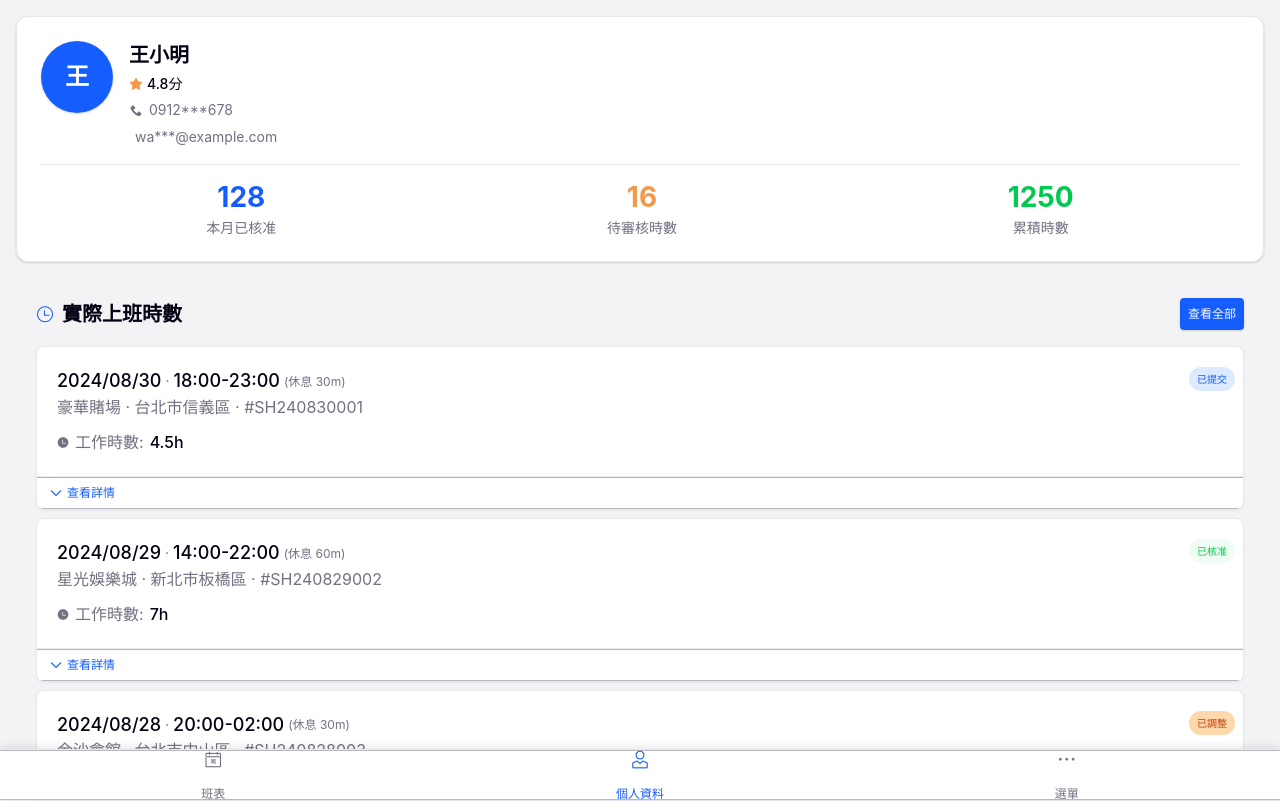
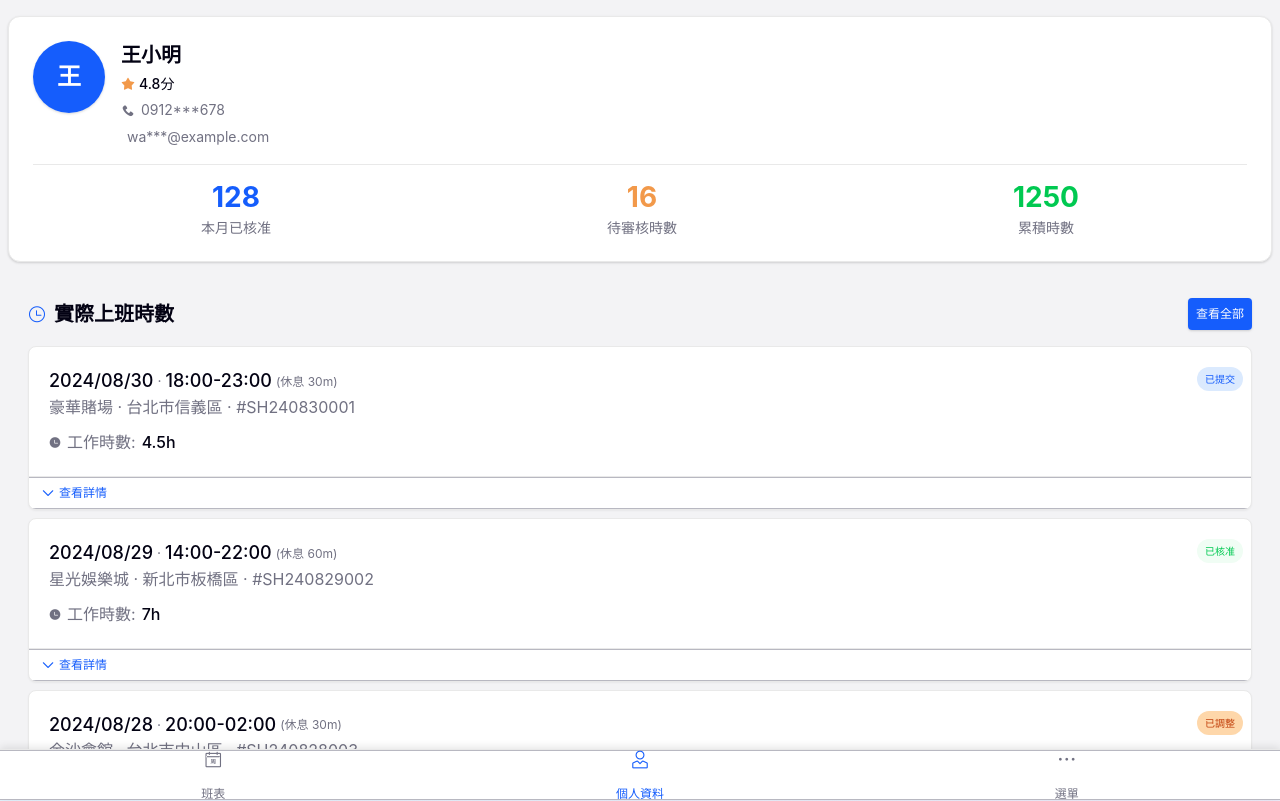
Before and after one commit to pokerone0303-cloud/MatchMaking, a Vue app: page /#/u/profile in a window 1280 px wide. Built offline with nearby package versions, Linux system fonts and the light colour scheme; the HTML template or start-up script is replaced by a standard one.

Commit message:
[修正] 用戶端頁面 => 左右padding 為 8

```diff
--- a/src/views/User/UserApplicationsView.vue
+++ b/src/views/User/UserApplicationsView.vue
@@ -227,7 +227,7 @@ const handleEdit = (timesheet: TimesheetRecord) => {
 	background: $color-bg-gray;
 
 	&__content {
-		padding: $spacing-16;
+		padding: $spacing-16 $spacing-8;
 	}
 
 	&__empty {
--- a/src/views/User/UserProfileView.vue
+++ b/src/views/User/UserProfileView.vue
@@ -155,7 +155,7 @@ const handleWithdrawApplication = (record: ApplicationRecord) => {
 @use '@/styles/variables.scss' as *;
 
 .user-profile {
-	padding: $spacing-16;
+	padding: $spacing-16 $spacing-8;
 	background: $color-bg-gray;
 	min-height: 100vh;
 
--- a/src/views/User/UserTimesheetsView.vue
+++ b/src/views/User/UserTimesheetsView.vue
@@ -226,7 +226,7 @@ const handleEdit = (timesheet: TimesheetRecord) => {
 	background: $color-bg-gray;
 
 	&__content {
-		padding: $spacing-16;
+		padding: $spacing-16 $spacing-8;
 	}
 
 	&__empty {
```
